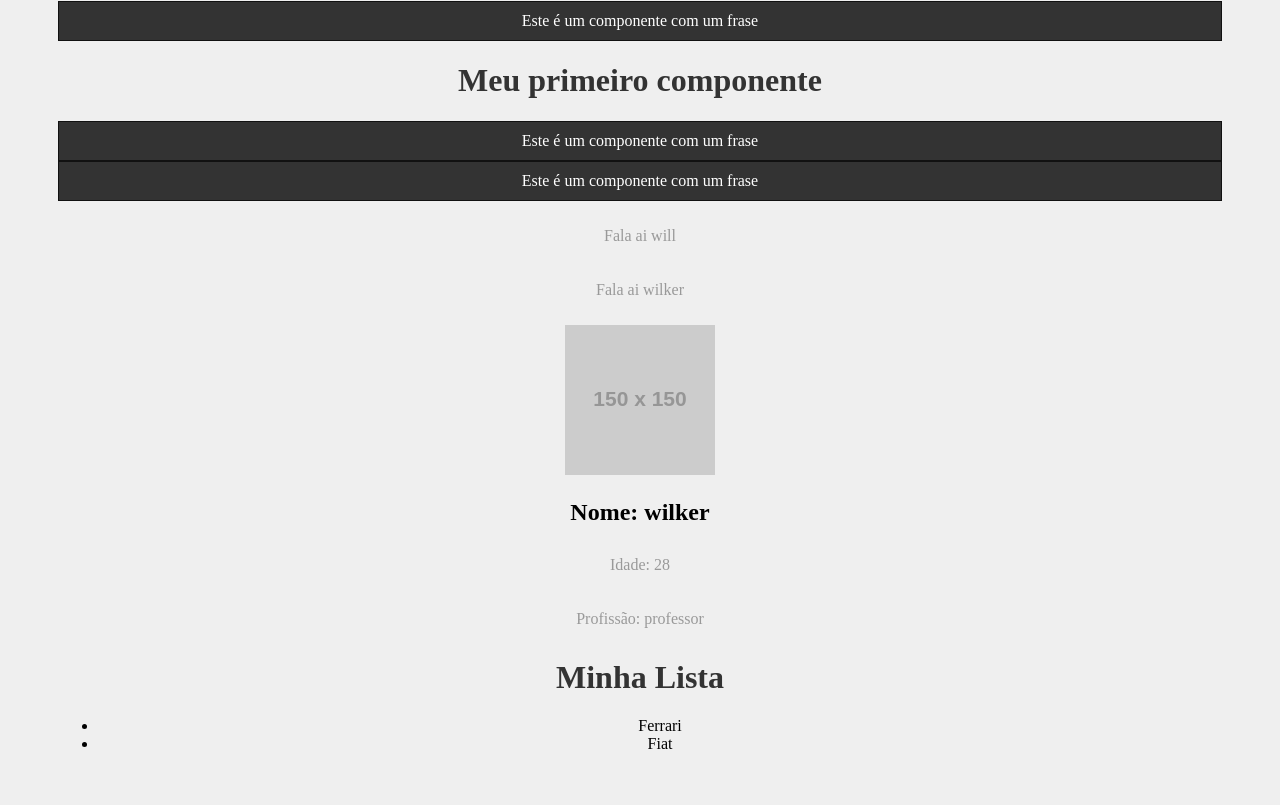
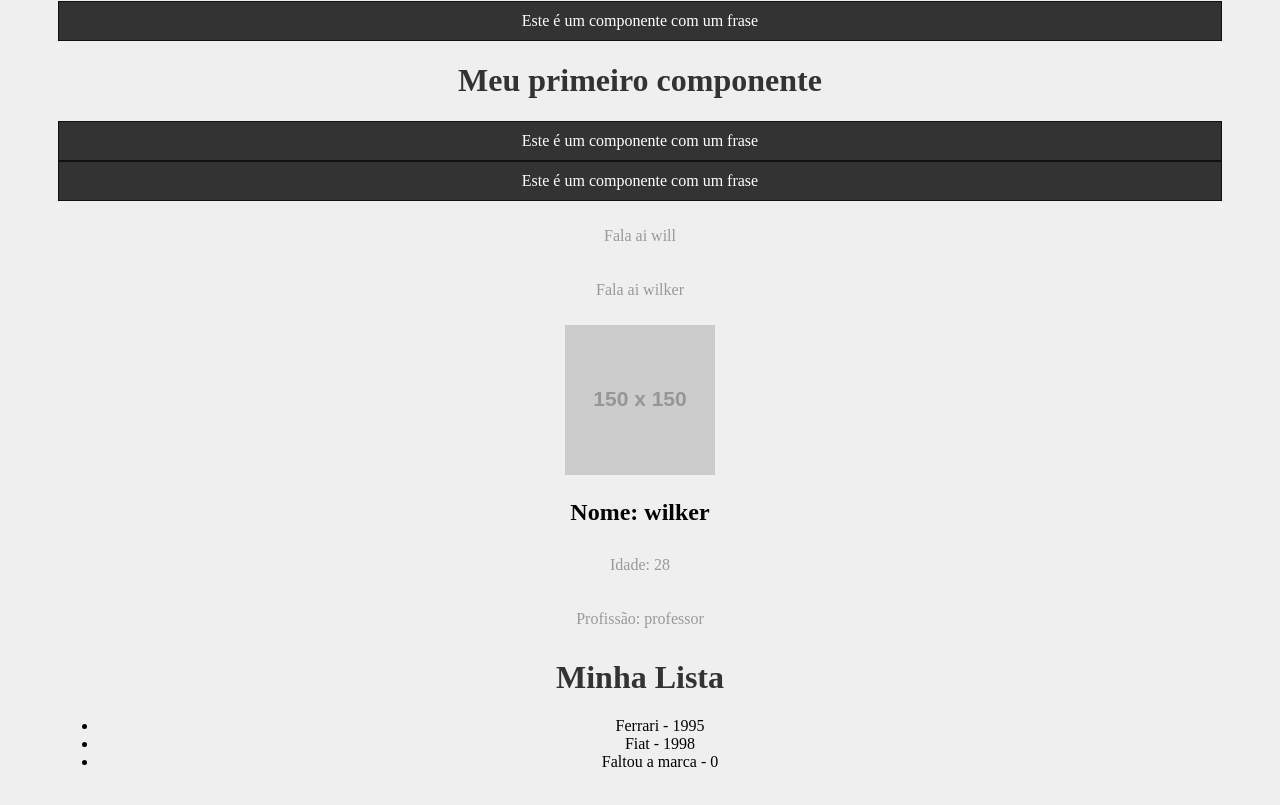
Before and after one commit to WilkerAlves/react-basic, a React (Create React App) app: page / in a window 1280 px wide. Shown: the part 453-1258 px from the top of the page. Built offline with nearby package versions, Linux system fonts and the light colour scheme.

Commit message:
avançando com props

```diff
--- a/src/components/Item.js
+++ b/src/components/Item.js
@@ -1,9 +1,20 @@
-function Item(props) {
+import PropTypes from "prop-types";
+
+function Item({brand, launch}) {
     return (
         <>
-            <li>{props.marca}</li>
+            <li>{brand} - {launch}</li>
         </>
     )
 }
 
+Item.propTypes = {
+    brand: PropTypes.string.isRequired,
+    launch: PropTypes.number,
+}
+
+Item.defaultProps = {
+    brand: "Faltou a marca",
+    launch: 0,
+}
 export default Item
--- a/src/components/List.js
+++ b/src/components/List.js
@@ -5,8 +5,9 @@ function List() {
         <>
             <h1>Minha Lista</h1>
             <ul>
-                <Item marca="Ferrari" />
-                <Item marca="Fiat" />
+                <Item brand="Ferrari" launch={1995} />
+                <Item brand="Fiat" launch={1998} />
+                <Item />
             </ul>
         </>
     )
```
